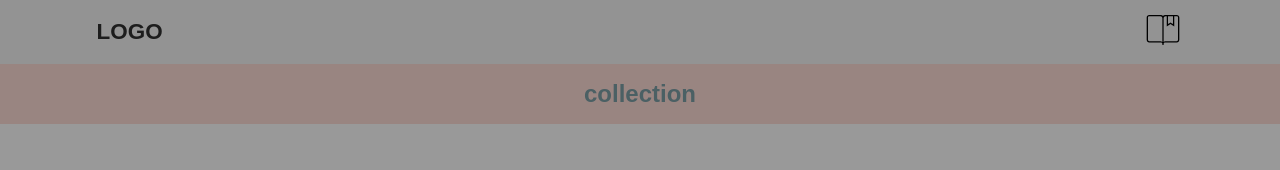
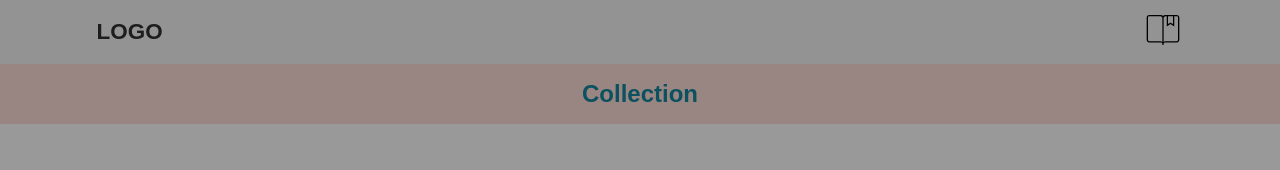
Before and after one commit to PatrikAarnivaara/sculpture, a React (Create React App) app: page /collection in a window 1280 px wide. Shown: the top 170 px of the page. Built offline with nearby package versions, Linux system fonts and the light colour scheme.

Commit message:
removed comments and changed class names

```diff
--- a/src/UI/Dropdown/Dropdown.css
+++ b/src/UI/Dropdown/Dropdown.css
@@ -1,4 +1,4 @@
-.dropbtn {
+.dropdown-btn {
 	background-color: #ffddd7;
 	padding: 8px 16px;
 	border: none;
@@ -6,7 +6,7 @@
 	width: 100%;
 }
 
-.dropbtn img {
+.dropdown-btn img {
 	width: 40px;
 	height: 40px;
 }
@@ -38,11 +38,6 @@
 	cursor: pointer;
 }
 
-/* Change color of dropdown links on hover */
-.dropdown-content li:hover {
-	background-color: #e34d4d;
-}
-
 /* Show the dropdown menu on hover */
 .dropdown:hover .dropdown-content {
 	display: block;
--- a/src/UI/Dropdown/Dropdown.jsx
+++ b/src/UI/Dropdown/Dropdown.jsx
@@ -4,7 +4,7 @@ import './Dropdown.css';
 const Dropdown = ({ list, icon }) => {
 	return (
 		<div className="dropdown">
-			<button className="dropbtn">
+			<button className="dropdown-btn">
 				<img src={icon} alt="filter" />
 			</button>
 			<div className="dropdown-content">{list}</div>
--- a/src/UI/Filter/FilterItem.jsx
+++ b/src/UI/Filter/FilterItem.jsx
@@ -15,7 +15,6 @@ function FilterItem({ item }) {
 		}
 	};
 
-	/* Make category generic and dynamic */
 	return (
 		<li onClick={() => handleSelected(item.category)} key={item.id} className={selected ? 'selected' : null}>
 			{item.category}
--- a/src/UI/Heading/Heading.css
+++ b/src/UI/Heading/Heading.css
@@ -8,5 +8,5 @@
 }
 
 .heading-content h2 {
-	color: #7c9fa6;
+	color: #13879e;
 }
--- a/src/UI/Heading/Heading.jsx
+++ b/src/UI/Heading/Heading.jsx
@@ -5,7 +5,7 @@ const Heading = () => {
 	return (
 		<div className="heading-wrapper">
 			<div className="heading-content">
-				<h2>collection</h2>
+				<h2>Collection</h2>
 			</div>
 		</div>
 	);
```
